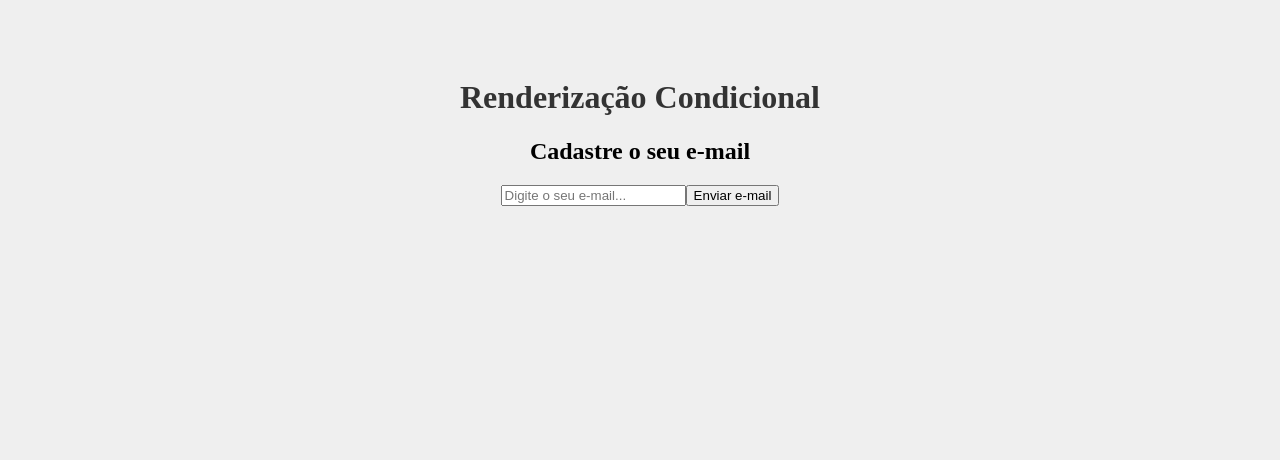
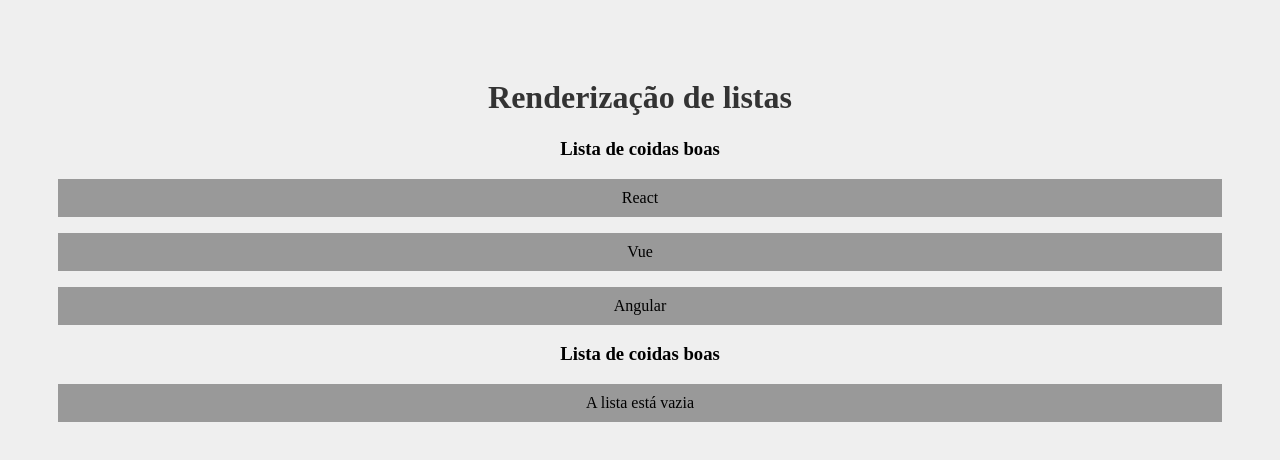
Before and after one commit to Guilhermetxgomes/estudos_react, a React (Create React App) app in the folder meu-projeto/: page / in a window 1280 px wide. Shown: the top 460 px of the page. Built offline with nearby package versions, Linux system fonts and the light colour scheme.

Commit message:
Renderização de listas

```diff
--- a/meu-projeto/src/App.js
+++ b/meu-projeto/src/App.js
@@ -1,14 +1,15 @@
 import './App.css';
-import Condicional from './components/Condicional'
+import OutraLista from './components/OutraLista'
 
 function App() {
 
-
+  const meusItens = ['React', 'Vue', 'Angular']
 
   return (
     <div className="App">
-     <h1>Renderização Condicional</h1>
-    <Condicional />
+     <h1>Renderização de listas</h1>
+     <OutraLista itens={meusItens} />
+     <OutraLista itens={[]} />
     </div>
   );
 }
--- /dev/null
+++ b/meu-projeto/src/components/OutraLista.js
@@ -0,0 +1,14 @@
+function OutraLista({itens}){
+  return (
+    <>
+      <h3>Lista de coidas boas</h3>
+      { itens.length > 0 ? (
+        itens.map((item, index) => (
+          <p key={index}>{item}</p>
+        ))) : (<p>A lista está vazia</p>)}
+    </>
+  )
+}
+
+
+export default OutraLista
```
